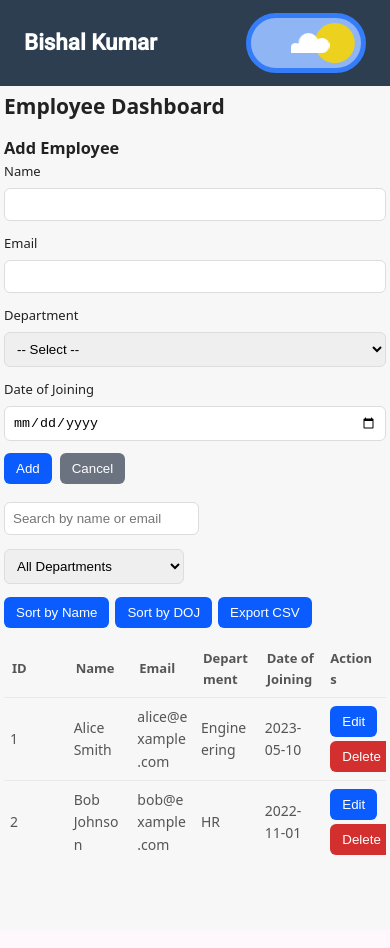
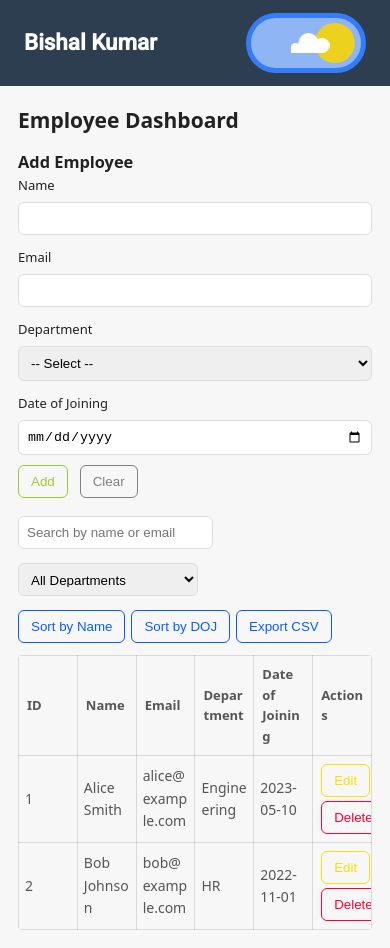
Before and after one commit to blast0/Mini-Employee-Dashboard, an Angular app: page / in a window 390 px wide. Built offline with nearby package versions, Linux system fonts and the light colour scheme.

Commit message:
better ui and layout

```diff
--- a/src/app/components/pages/employee-dashboard/employee-dashboard.html
+++ b/src/app/components/pages/employee-dashboard/employee-dashboard.html
@@ -67,8 +67,8 @@
     </div>
 
     <div class="form-actions">
-      <button type="submit">{{ editingId ? 'Update' : 'Add' }}</button>
-      <button type="button" class="secondary" (click)="cancel()">Cancel</button>
+      <button type="submit" [class]="editingId ? 'Update' : 'Add'">{{ editingId ? 'Update' : 'Add' }}</button>
+      <button type="button" [class]="editingId ? 'Cancel' : 'Clear'" (click)="cancel()">{{editingId ? 'Cancel' : 'Clear'}}</button>
     </div>
   </form>
 </section>
@@ -88,19 +88,19 @@
   </select>
 
   <div class="sorts">
-    <button (click)="setSort('name')">
+    <button class="sortbyname" (click)="setSort('name')">
       Sort by Name
       @if (sortField === 'name') {
         {{ sortAsc ? '▲' : '▼' }}
       }
     </button>
-    <button (click)="setSort('dateOfJoining')">
+    <button class="sortbydoj" (click)="setSort('dateOfJoining')">
       Sort by DOJ
       @if (sortField === 'dateOfJoining') {
         {{ sortAsc ? '▲' : '▼' }}
       }
     </button>
-    <button (click)="exportCsv()">Export CSV</button>
+    <button class="exportcsv" (click)="exportCsv()">Export CSV</button>
   </div>
 
 </section>
@@ -126,8 +126,8 @@
           <td>{{ emp['department'] }}</td>
           <td>{{ emp['dateOfJoining'] }}</td>
           <td class="actions">
-            <button (click)="startEdit(emp)">Edit</button>
-            <button class="danger" (click)="delete(emp.id)">Delete</button>
+            <button class="edit" (click)="startEdit(emp)">Edit</button>
+            <button class="delete" (click)="delete(emp.id)">Delete</button>
           </td>
         </tr>
       }
--- a/src/app/components/pages/employee-dashboard/employee-dashboard.scss
+++ b/src/app/components/pages/employee-dashboard/employee-dashboard.scss
@@ -1,10 +1,10 @@
 :host {
   display: block;
   font-family: system-ui, -apple-system, "Segoe UI", Roboto, "Helvetica Neue", Arial;
-  padding: 18px;
+  padding: 50px;
   color: #222;
   background: #f7f7f8;
-  min-height: 100vh;
+  min-height: calc(100vh - 86px);
   transition: background .2s, color .2s;
 }
 
@@ -20,6 +20,7 @@ body.dark-theme :host {
   align-items:center;
   margin-bottom:12px;
 }
+
 .topbar h2 { margin:0; }
 
 .form-card {
@@ -62,9 +63,12 @@ body.dark-theme :host select {
 .error { color:#c62828; font-size:12px; display:block; margin-top:6px; }
 
 .form-actions {
-  margin-top:12px;
+  // padding-bottom: 2px;
+  height: 100%;
   display:flex;
-  gap:8px;
+  flex-direction: row;
+  align-items: center;
+  gap:12px;
 }
 button {
   padding:8px 12px;
@@ -75,7 +79,7 @@ button {
   color:white;
 }
 button.secondary { background:#6b7280; }
-button.danger { background:#d32f2f; }
+button.danger { background:#FF0033; }
 
 .controls {
   margin:12px 0;
@@ -84,31 +88,97 @@ button.danger { background:#d32f2f; }
   flex-wrap:wrap;
   align-items:center;
 }
-.controls input, .controls select { width:auto; min-width:180px; outline: none; }
+.controls input, .controls select { width:auto; height: 33px; min-width:180px; outline: none; }
 
-.sorts button { margin-right:6px; margin-top: 5px; }
+.sorts button { margin-right:6px; margin-top: 6px; }
 
-.table-wrap table {
-  width:100%;
-  border-collapse:collapse;
-  background:transparent;
-}
-thead th {
-  text-align:left;
-  padding:10px;
-  font-size:13px;
-  color:#555;
-}
-tbody td {
-  padding:10px;
-  border-top:1px solid rgba(0,0,0,0.06);
-  font-size:14px;
-}
-body.dark-theme :host tbody td {
-  border-top:1px solid rgba(255,255,255,0.04);
+.actions button { margin:2px; background: transparent; }
+
+/* Add Button */
+button.Add {
+  background: transparent;
+  border: 1.5px solid yellowgreen; // blue outline
+  color: yellowgreen;
+  margin-top: 10px;
+  &:hover {
+    transition: all 0.2s ease;
+    background: yellowgreen;
+    color: white;
+  }
 }
 
-.actions button { margin:2px; }
+/* Add Clear */
+button.Clear {
+  background: transparent;
+  border: 1.5px solid grey; // blue outline
+  color: grey;
+  margin-top: 10px;
+  &:hover {
+    transition: all 0.2s ease;
+    background: grey;
+    color: white;
+  }
+}
+
+/* Add Cancel */
+button.Cancel {
+  background: transparent;
+  border: 1.5px solid darkorange; // blue outline
+  color: darkorange;
+  margin-top: 10px;
+  &:hover {
+    transition: all 0.2s ease;
+    background: darkorange;
+    color: white;
+  }
+}
+
+/* Update Button */
+button.Update {
+  background: transparent;
+  border: 1.5px solid yellowgreen; // blue outline
+  color: yellowgreen;
+  margin-top: 10px;
+  &:hover {
+    transition: all 0.2s ease;
+    background: yellowgreen;
+    color: white;
+  }
+}
+
+/* sortby Buttons */
+button.sortbyname,.sortbydoj,.exportcsv {
+  background: transparent;
+  border: 1.5px solid #0b5cff; // blue outline
+  color: #0b5cff;
+  &:hover {
+    transition: all 0.2s ease;
+    background: #0b5cff;
+    color: white;
+  }
+}
+
+/* Edit Button */
+button.edit {
+  border: 1.5px solid #ffde04; // blue outline
+  color: #ffde04;
+  &:hover {
+    transition: all 0.2s ease;
+    background: #ffde04;
+    color: white;
+  }
+}
+
+/* Delete Button */
+button.delete {
+  border: 1.5px solid #FF0033; // red outline
+  color: #FF0033;
+  &:hover {
+    transition: all 0.2s ease;
+    background: #FF0033;
+    color: white;
+  }
+}
 
 .empty { text-align:center; padding:18px; color:#666; }
 
@@ -116,62 +186,61 @@ body.dark-theme :host tbody td {
 .switch { display:flex; gap:8px; align-items:center; cursor:pointer; user-select:none;}
 .switch input { transform:scale(1.1); margin-right:6px; outline: none; }
 
+.table-wrap {
+  border-radius: 4px;
+  overflow: hidden; /* clips table to rounded corners */
+}
+
 .table-wrap table {
   width: 100%;
-  border-collapse: collapse;
+  border-collapse: collapse; /* keep nice grid */
+  table-layout: fixed;
   background: transparent;
-  table-layout: fixed; /* Ensures that the table cells take up equal space */
 }
 
-thead th, tbody td {
+thead th,
+tbody td {
   text-align: left;
   padding: 10px;
   font-size: 13px;
   color: #555;
-  overflow-wrap: break-word; /* Ensures long words like emails or IDs wrap */
-  word-wrap: break-word; /* Additional fallback for some older browsers */
+  overflow-wrap: break-word;
+  word-wrap: break-word;
+  border: 1px solid rgba(0, 0, 0, 0.12); /* Adds grid lines between all cells */
 }
 
 tbody td {
-  border-top: 1px solid rgba(0, 0, 0, 0.06);
   font-size: 14px;
-  white-space: normal; /* Prevents text from overflowing out of table cell */
+  white-space: normal;
 }
 
+/* Dark theme adjustment */
+body.dark-theme :host thead th,
 body.dark-theme :host tbody td {
-  border-top: 1px solid rgba(255, 255, 255, 0.04);
+  border: 1px solid rgba(255, 255, 255, 0.08); /* Softer white grid lines */
 }
 
+/* Responsive tweaks */
 @media (max-width: 768px) {
-  .table-wrap table {
-    font-size: 12px; /* Reduce font size for mobile */
+  .table-wrap table { font-size: 12px; }
+  :host {
+    padding: 18px;
   }
-
-  thead th, tbody td {
-    padding: 8px; /* Reduce padding for more compact table */
-  }
+  thead th,
+  tbody td { padding: 8px; }
 
   .table-wrap table td {
-    word-wrap: break-word; /* Ensure content wraps properly */
-    overflow: hidden; /* Prevent overflow from affecting the layout */
-    text-overflow: ellipsis; /* Show ellipsis for very long text */
+    word-wrap: break-word;
+    overflow: hidden;
+    text-overflow: ellipsis;
   }
 
   .table-wrap table td:last-child {
-    width: 150px; /* Ensure 'Actions' column stays narrow */
+    width: 150px;
   }
 }
 
 @media (max-width: 480px) {
-  :host {
-    padding: 4px;
-  }
-  .table-wrap table {
-    padding: 0;
-    font-size: 11px; /* Further reduce font size for very small screens */
-  }
-
-  .table-wrap table td {
-    padding: 6px; /* Further reduce padding */
-  }
+  .table-wrap table { font-size: 11px; }
+  .table-wrap table td { padding: 6px; }
 }
```
